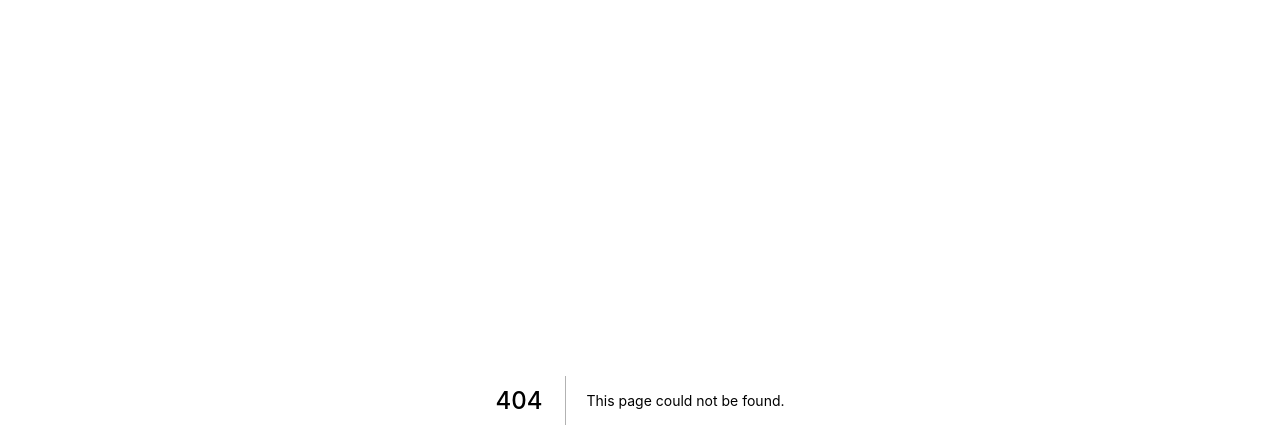
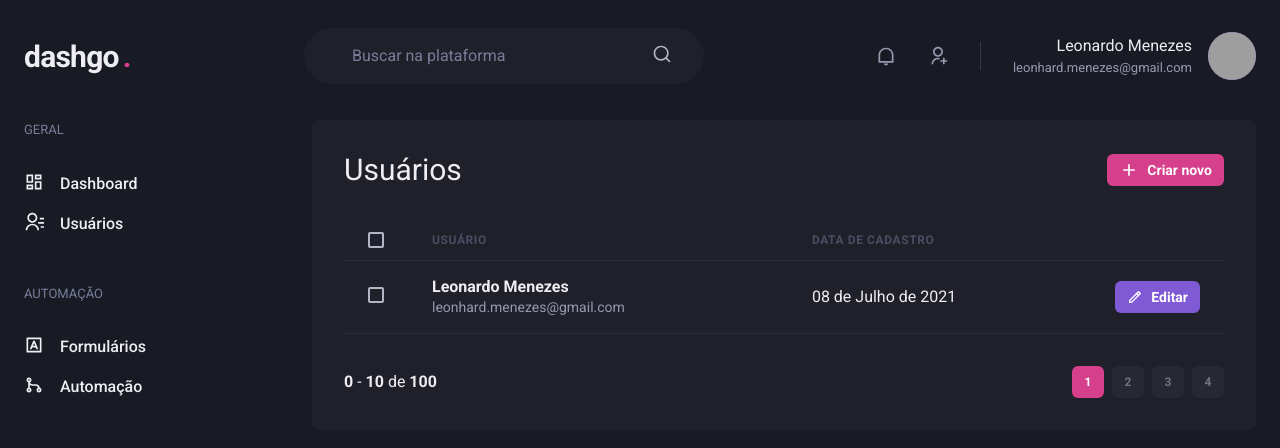
Before and after one commit to leo-nezes/dashgo, a Next.js app: page /users in a window 1280 px wide. Before the commit this address had no page. Shown: the top 448 px of the page. Built offline with nearby package versions, Linux system fonts and the light colour scheme; grey boxes are pictures that could not be loaded.

Commit message:
feat: Controle de usuários - Página: Lista de usuários - Componente: Pagination - Página: Form de usuário

```diff
--- /dev/null
+++ b/src/components/Pagination.tsx
@@ -0,0 +1,71 @@
+import { Box, Button, Stack } from "@chakra-ui/react";
+
+export function Pagination() {
+  return (
+    <Stack
+      direction="row"
+      spacing="6"
+      mt="8"
+      justify="space-between"
+      align="center"
+    >
+      <Box>
+        <strong>0</strong> - <strong>10</strong> de <strong>100</strong>
+      </Box>
+      <Stack
+        direction="row"
+        spacing="2"
+      >
+        <Button
+          size="sm"
+          fontSize="xs"
+          width="4"
+          colorScheme="pink"
+          disabled
+          _disabled={{
+            bg: "pink.500",
+            cursor: "default",
+          }}
+        >
+          1
+        </Button>
+        <Button
+          size="sm"
+          fontSize="xs"
+          width="4"
+          bg="gray.700"
+          disabled
+          _hover={{
+            bg: "gray.500",
+          }}
+        >
+          2
+        </Button>
+        <Button
+          size="sm"
+          fontSize="xs"
+          width="4"
+          bg="gray.700"
+          disabled
+          _hover={{
+            bg: "gray.500",
+          }}
+        >
+          3
+        </Button>
+        <Button
+          size="sm"
+          fontSize="xs"
+          width="4"
+          bg="gray.700"
+          disabled
+          _hover={{
+            bg: "gray.500",
+          }}
+        >
+          4
+        </Button>
+      </Stack>
+    </Stack>
+  );
+}
--- /dev/null
+++ b/src/pages/users/index.tsx
@@ -0,0 +1,73 @@
+import { Text, Box, Flex, Heading, Button, Icon, Table, Thead, Tbody, Tr, Th, Td, Checkbox } from '@chakra-ui/react';
+import { RiAddLine, RiPencilLine } from 'react-icons/ri';
+import { Header } from '../../components/Header';
+import { Pagination } from '../../components/Pagination';
+import { Sidebar } from '../../components/Sidebar';
+
+export default function UsersList() {
+  return (
+    <Box>
+      <Header />
+
+      <Flex w="100%" my="6" maxWidth={1480} mx="auto" px="6">
+        <Sidebar />
+
+        <Box flex="1" borderRadius={8} bg="gray.800" p="8">
+          <Flex mb="8" justify="space-between" align="center">
+            <Heading size="lg" fontWeight="normal">Usuários</Heading>
+
+            <Button
+              as="a"
+              size="sm"
+              fontSize="sm"
+              colorScheme="pink"
+              leftIcon={<Icon as={RiAddLine} fontSize="20" />}
+            >
+              Criar novo
+            </Button>
+          </Flex>
+
+          <Table colorScheme="whiteAlpha">
+            <Thead>
+              <Tr>
+                <Th px="6" color="gray.300" width="8">
+                  <Checkbox colorScheme="pink" />
+                </Th>
+                <Th>Usuário</Th>
+                <Th>Data de Cadastro</Th>
+                <Th width="8"></Th>
+              </Tr>
+            </Thead>
+            <Tbody>
+              <Tr>
+                <Td px="6">
+                  <Checkbox colorScheme="pink" />
+                </Td>
+                <Td px="6">
+                  <Box>
+                    <Text fontWeight="bold">Leonardo Menezes</Text>
+                    <Text fontSize="sm" color="gray.300">leonhard.menezes@gmail.com</Text>
+                  </Box>
+                </Td>
+                <Td>08 de Julho de 2021</Td>
+                <Td>
+                  <Button
+                    as="a"
+                    size="sm"
+                    fontSize="sm"
+                    colorScheme="purple"
+                    leftIcon={<Icon as={RiPencilLine} fontSize="16" />}
+                  >
+                    Editar
+                  </Button>
+                </Td>
+              </Tr>
+            </Tbody>
+          </Table>
+
+          <Pagination />
+        </Box>
+      </Flex>
+    </Box>
+  );
+}
```
Also changed, not shown: src/pages/users/create.tsx (added, +42 -0 lines).
